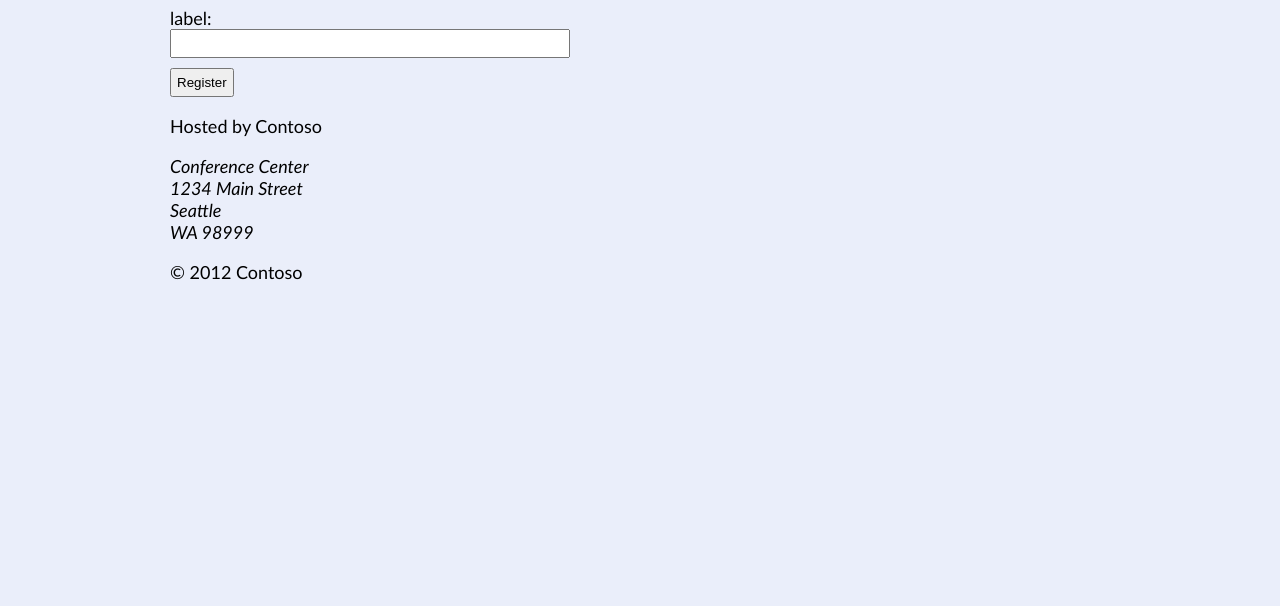
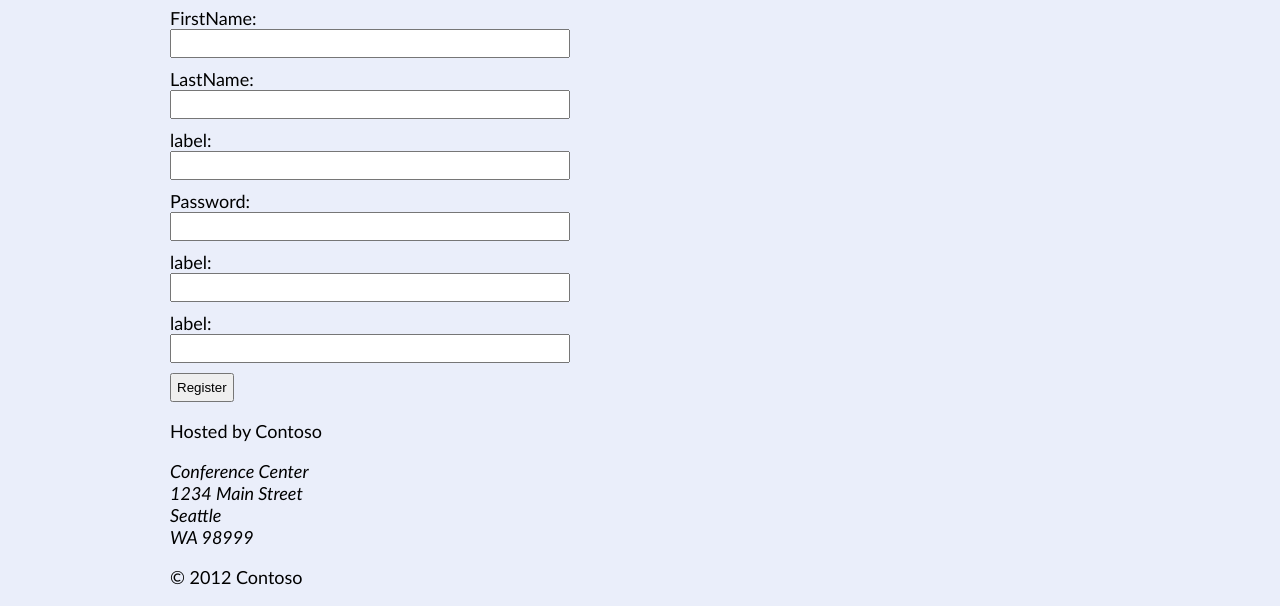
Before and after one commit to TomDalsgaard/StarterC, a website: page Exercise 1/ContosoConf/register.htm in a window 1280 px wide. Shown: the part 279-885 px from the top of the page. Before the commit the page ends 800 px from the top, so only its background shows below. Drawn offline with Linux system fonts and the light colour scheme.

Commit message:
update 1

```diff
--- a/Exercise 1/ContosoConf/register.htm
+++ b/Exercise 1/ContosoConf/register.htm
@@ -11,7 +11,7 @@
 
         <nav class="page-nav">
             <div class="container">
-                <a href="/index.htm">Home</a>
+                <a href="/index.html">Home</a>
                 <a href="/about.htm">About</a>
                 <a href="/schedule.htm">Schedule</a>
                 <a href="/register.htm">Register</a>
@@ -42,10 +42,29 @@
 
                     <!-- Use the following template for the inputs -->
                     <div class="field">
-                        <label for="{input-id}">label:</label>
-                        <input type="{type}" id="{input-id}" name="{input-name}" />
+                        <label for="firstName">FirstName:</label>
+                        <input type="text" id="firstName" name="firstName" />
                     </div>
-
+                    <div class="field">
+                        <label for="lastName">LastName:</label>
+                        <input type="text" id="lastName" name="lastName" />
+                    </div>
+                    <div class="field">
+                        <label for="emailAddress">label:</label>
+                        <input type="text" id="emailAddress" name="emailAddress" />
+                    </div>
+                    <div class="field">
+                        <label for="password">Password:</label>
+                        <input type="text" id="password" name="password" />
+                    </div>
+                    <div class="field">
+                        <label for="confirmPassword">label:</label>
+                        <input type="text" id="confirmPassword" name="confirmPassword" />
+                    </div>
+                    <div class="field">
+                        <label for="websiteUrl">label:</label>
+                        <input type="text" id="websiteUrl" name="websiteUrl" />
+                    </div>
                     <div>
                         <button type="submit">Register</button>
                     </div>
```
Also changed, not shown: Exercise 1/ContosoConf/about.htm (+1 -1 lines), Exercise 1/ContosoConf/index.html (+1 -1 lines), Exercise 1/ContosoConf/registered.htm (+1 -1 lines), Exercise 1/ContosoConf/schedule.htm (+1 -1 lines).
